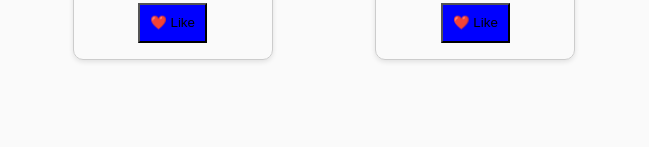
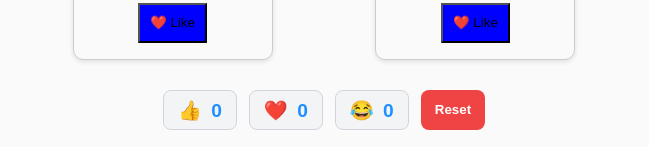
Before and after one commit to Vidiborets0012/react-learning, a React (Vite) app: page / in a window 1280 px wide. Shown: the part 1101-1248 px from the top of the page, without its empty margins (316-965 px from the left). Before the commit the page ends 1171 px from the top, so only its background shows below. Built offline with nearby package versions, Linux system fonts and the light colour scheme.

Commit message:
Add ReactionCounter component with Reset button (Stage 06)

```diff
--- a/src/components/AppExp.tsx
+++ b/src/components/AppExp.tsx
@@ -4,6 +4,7 @@ import PropsStateDemo from './experiments/PropsStateDemo';
 import UserCard from './experiments/UserCard';
 import UserProfile from './UserProfile';
 import SocialApp from './social/SocialApp';
+import ReactionCounter from './ReactionCounter/ReactionCounter';
 
 export default function AppExp() {
   return (
@@ -22,6 +23,7 @@ export default function AppExp() {
       />
 
       <SocialApp />
+      <ReactionCounter />
     </>
   );
 }
--- /dev/null
+++ b/src/components/ReactionCounter/ReactionButton.tsx
@@ -0,0 +1,17 @@
+type ReactionButtonProps = {
+  label: string;
+  count: number;
+  onClick: () => void;
+};
+
+export default function ReactionButton({
+  label,
+  count,
+  onClick,
+}: ReactionButtonProps) {
+  return (
+    <button className="reaction-button" onClick={onClick}>
+      {label} <span className="reaction-count">{count}</span>
+    </button>
+  );
+}
--- /dev/null
+++ b/src/components/ReactionCounter/ReactionCounter.css
@@ -0,0 +1,43 @@
+.reaction-counter {
+  display: flex;
+  gap: 12px;
+  justify-content: center;
+  align-items: center;
+  flex-wrap: wrap;
+  padding: 20px;
+}
+
+.reaction-button {
+  color: dodgerblue;
+  background: #f3f4f6;
+  border: 1px solid #d1d5db;
+  border-radius: 8px;
+  padding: 8px 14px;
+  font-size: 1.2rem;
+  cursor: pointer;
+  transition: background 0.2s ease;
+}
+
+.reaction-button:hover {
+  background: #e5e7eb;
+}
+
+.reset-button {
+  background-color: #ef4444;
+  color: white;
+  border: none;
+  border-radius: 8px;
+  padding: 8px 14px;
+  cursor: pointer;
+  font-weight: 600;
+  transition: background-color 0.2s ease;
+}
+
+.reset-button:hover {
+  background-color: #dc2626;
+}
+
+.reaction-count {
+  margin-left: 4px;
+  font-weight: 600;
+}
--- /dev/null
+++ b/src/components/ReactionCounter/ReactionCounter.tsx
@@ -0,0 +1,39 @@
+import { useState } from 'react';
+import ReactionButton from './ReactionButton';
+import './ReactionCounter.css';
+
+export default function ReactionCounter() {
+  const [likes, setLikes] = useState(0);
+  const [hearts, setHearts] = useState(0);
+  const [laughs, setLaughs] = useState(0);
+
+  const resetAll = () => {
+    setLikes(0);
+    setHearts(0);
+    setLaughs(0);
+  };
+
+  return (
+    <div className="reaction-counter">
+      <ReactionButton
+        label="👍"
+        count={likes}
+        onClick={() => setLikes(prev => prev + 1)}
+      />
+      <ReactionButton
+        label="❤️"
+        count={hearts}
+        onClick={() => setHearts(prev => prev + 1)}
+      />
+      <ReactionButton
+        label="😂"
+        count={laughs}
+        onClick={() => setLaughs(prev => prev + 1)}
+      />
+
+      <button className="reset-button" onClick={resetAll}>
+        Reset
+      </button>
+    </div>
+  );
+}
```
